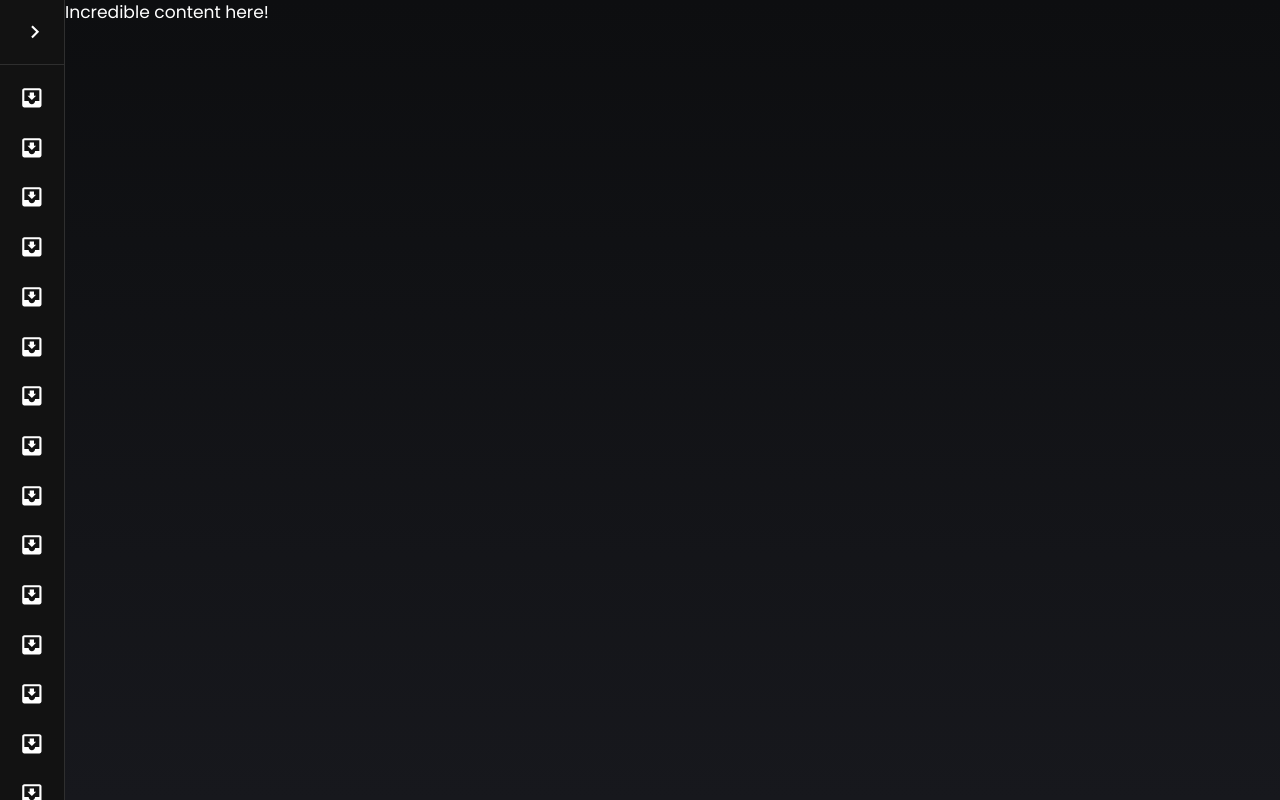
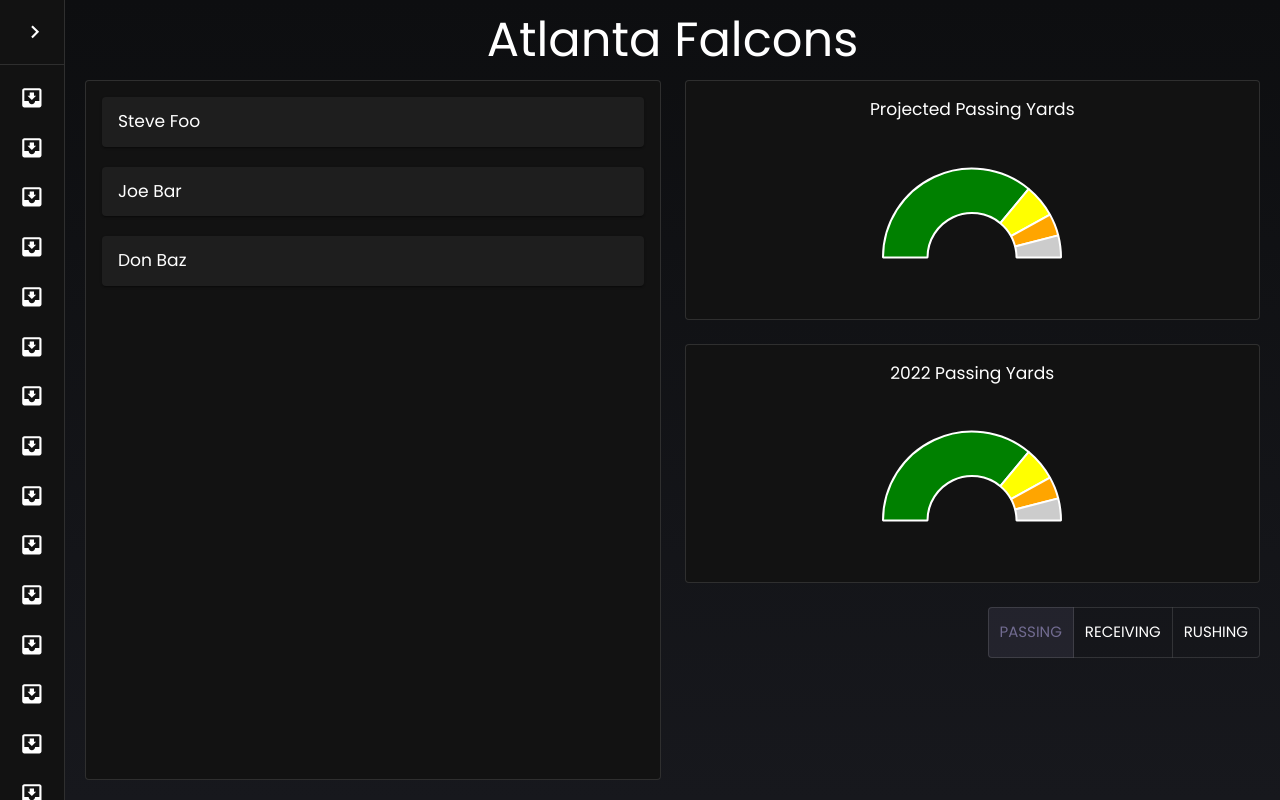
Before and after one commit to mknaw/touchdown-teller, a Next.js app: page / in a window 1280 px wide. Built offline with nearby package versions, Linux system fonts and the light colour scheme.

Commit message:
redesign mock

```diff
--- /dev/null
+++ b/app/components/Card.tsx
@@ -0,0 +1,10 @@
+import Paper from '@mui/material/Paper';
+
+export default function Card({ children }: { children: React.ReactNode }) {
+  return (
+    <Paper variant='outlined' sx={{ p: 2, height: 1 }}>
+      {/* TODO maybe should _actually_ use `Card` here, but who knows */}
+      {children}
+    </Paper>
+  );
+}
--- /dev/null
+++ b/app/components/DoughnutChart.tsx
@@ -0,0 +1,113 @@
+'use client';
+
+import { Doughnut } from 'react-chartjs-2';
+
+import { ArcElement, Chart as ChartJS, Tooltip } from 'chart.js';
+
+// TODO customize this code, prolly
+const plugins = [
+  {
+    afterUpdate: function (chart) {
+      let a = chart.config.data.datasets.length - 1;
+      for (const i in chart.config.data.datasets) {
+        for (
+          let j = chart.config.data.datasets[i].data.length - 1;
+          j >= 0;
+          --j
+        ) {
+          if (Number(j) == chart.config.data.datasets[i].data.length - 1)
+            continue;
+          const arc = chart.getDatasetMeta(i).data[j];
+          arc.round = {
+            x: (chart.chartArea.left + chart.chartArea.right) / 2,
+            y: (chart.chartArea.top + chart.chartArea.bottom) / 2,
+            radius:
+              chart.innerRadius +
+              chart.radiusLength / 2 +
+              a * chart.radiusLength,
+            thickness: chart.radiusLength / 2 - 1,
+            // backgroundColor: arc._model.backgroundColor,
+          };
+        }
+        a--;
+      }
+    },
+
+    //afterDraw: function (chart) {
+    //  const ctx = chart.ctx;
+    //  for (const i in chart.config.data.datasets) {
+    //    for (
+    //      let j = chart.config.data.datasets[i].data.length - 1;
+    //      j >= 0;
+    //      --j
+    //    ) {
+    //      if (Number(j) == chart.config.data.datasets[i].data.length - 1)
+    //        continue;
+    //      const arc = chart.getDatasetMeta(i).data[j];
+    //      const endAngle = Math.PI / 2 - arc.endAngle;
+
+    //      ctx.save();
+    //      ctx.translate(arc.round.x, arc.round.y * 2);
+    //      console.log(arc);
+    //      ctx.fillStyle = arc.round.backgroundColor;
+    //      ctx.beginPath();
+    //      const startAngle = arc.startAngle;
+    //      ctx.arc(arc.round.radius * Math.sin(startAngle), arc.round.radius * Math.cos(startAngle), arc.round.thickness, 0, 2 * Math.PI);
+    //      ctx.arc(
+    //        arc.round.radius * Math.sin(endAngle),
+    //        arc.round.radius * Math.cos(endAngle),
+    //        arc.round.thickness,
+    //        0,
+    //        2 * Math.PI
+    //      );
+    //      ctx.closePath();
+    //      ctx.fill();
+    //      ctx.restore();
+    //    }
+    //  }
+    //},
+  },
+];
+
+export default function DoughnutChart() {
+  ChartJS.register(ArcElement, Tooltip);
+
+  return (
+    <Doughnut
+      redraw={true}
+      // updateMode ?
+      legend={{ display: false }}
+      plugins={plugins}
+      options={{
+        elements: {
+          center: {
+            // the longest text that could appear in the center
+            maxText: '100%',
+            text: '67%',
+            fontColor: '#FF6684',
+            fontFamily: '\'Helvetica Neue\', \'Helvetica\', \'Arial\', sans-serif',
+            fontStyle: 'normal',
+            // fontSize: 12,
+            // if a fontSize is NOT specified, we will scale (within the below limits) maxText to take up the maximum space in the center
+            // if these are not specified either, we default to 1 and 256
+            minFontSize: 1,
+            maxFontSize: 256,
+          },
+        },
+        legend: false,
+        rotation: -90,
+        circumference: 180,
+      }}
+      data={{
+        labels: ['Steve Foo', 'Joe Bar', 'Don Baz'],
+        datasets: [
+          {
+            data: [90, 15, 10, 10],
+            backgroundColor: ['green', 'yellow', 'orange', '#ccc'],
+            hoverBackgroundColor: ['green', 'yellow', 'orange', '#ccc'],
+          },
+        ],
+      }}
+    />
+  );
+}
--- /dev/null
+++ b/app/components/Mock.tsx
@@ -0,0 +1,112 @@
+'use client';
+
+import Accordion from '@mui/material/Accordion';
+import AccordionDetails from '@mui/material/AccordionDetails';
+import AccordionSummary from '@mui/material/AccordionSummary';
+import Box from '@mui/material/Box';
+import Grid from '@mui/material/Grid';
+import Slider from '@mui/material/Slider';
+import Stack from '@mui/material/Stack';
+import ToggleButton from '@mui/material/ToggleButton';
+import ToggleButtonGroup from '@mui/material/ToggleButtonGroup';
+import Typography from '@mui/material/Typography';
+
+import Card from 'app/components/Card';
+import DoughnutChart from 'app/components/DoughnutChart';
+
+function PlayerPassingPanel() {
+  return (
+    <Stack>
+      <Box>
+        <Typography>Yards per attempt</Typography>
+        <Slider />
+      </Box>
+      <Box>
+        <Typography>Completion percentage</Typography>
+        <Slider />
+      </Box>
+      <Box>
+        <Typography>Touchdown percentage</Typography>
+        <Slider />
+      </Box>
+    </Stack>
+  );
+}
+
+function PlayerPanel({ name }: { name: string }) {
+  return (
+    <Stack className={'w-full mb-5'}>
+      <Accordion>
+        <AccordionSummary>
+          <Box className={'w-full'}>
+            <Typography className={'text-xl'}>{name}</Typography>
+          </Box>
+        </AccordionSummary>
+        <AccordionDetails>
+          <PlayerPassingPanel />
+        </AccordionDetails>
+      </Accordion>
+    </Stack>
+  );
+}
+
+function DoughnutCard() {
+  return (
+    <div className={'flex h-full justify-center'}>
+      <div className={'flex w-1/3 justify-center'}>
+        <DoughnutChart />
+      </div>
+    </div>
+  );
+}
+
+export default function Mock() {
+  return (
+    <div className={'flex h-full mx-5 pb-5'}>
+      <Grid container alignItems='stretch' justifyContent='stretch' spacing={3}>
+        <Grid item xs={6}>
+          <Card>
+            <PlayerPanel name={'Steve Foo'} />
+            <PlayerPanel name={'Joe Bar'} />
+            <PlayerPanel name={'Don Baz'} />
+          </Card>
+        </Grid>
+        <Grid item xs={6}>
+          <Grid container direction='column' spacing={3}>
+            <Grid item xs={5}>
+              <Card>
+                <Typography className={'text-xl w-full text-center'}>
+                  Projected Passing Yards
+                </Typography>
+                <DoughnutCard />
+              </Card>
+            </Grid>
+            <Grid item xs={5}>
+              <Card>
+                <Typography className={'text-xl w-full text-center'}>
+                  2022 Passing Yards
+                </Typography>
+                <DoughnutCard />
+              </Card>
+            </Grid>
+            <Grid item xs={2}>
+              <div className={'flex justify-end'}>
+                <ToggleButtonGroup
+                  color='primary'
+                  value={'passing'}
+                  exclusive
+                  //onChange={handleChange}
+                  aria-label='Platform'
+                >
+                  <ToggleButton value='passing'>Passing</ToggleButton>
+                  <ToggleButton value='receiving'>Receiving</ToggleButton>
+                  <ToggleButton value='rushing'>Rushing</ToggleButton>
+                </ToggleButtonGroup>
+              </div>
+            </Grid>
+          </Grid>
+        </Grid>
+      </Grid>
+    </div>
+  );
+}
--- a/app/layout.tsx
+++ b/app/layout.tsx
@@ -16,7 +16,7 @@ export default function RootLayout({
   children: React.ReactNode;
 }) {
   return (
-    <html lang="en" className={poppins.className}>
+    <html lang='en' className={poppins.className}>
       <body>
         <ThemeProvider>
           <Nav>{children}</Nav>
--- a/app/page.tsx
+++ b/app/page.tsx
@@ -1,3 +1,13 @@
+import { TeamKey } from './types';
+
+import Header from 'app/components/Header';
+import Mock from 'app/components/Mock';
+
 export default async function Home() {
-  return <div className="min-h-screen">Incredible content here!</div>;
+  return (
+    <main className='w-full flex h-screen flex-col justify-stretch'>
+      <Header team={'ATL' as TeamKey} />
+      <Mock />
+    </main>
+  );
 }
--- a/app/teams/[teamKey]/page.tsx
+++ b/app/teams/[teamKey]/page.tsx
@@ -78,8 +78,9 @@ export default async function Page({ params: { teamKey } }: Props) {
   const players = team.players;
   const games = [...team.homeGames, ...team.awayGames];
 
+  // TODO believe this `main` should just be in the `layout`
   return (
-    <main className="w-full flex min-h-screen flex-col justify-stretch">
+    <main className='w-full flex min-h-screen flex-col justify-stretch'>
       <Header team={teamKey} />
       <ProjectionPanel team={team} games={games} players={players} />
     </main>
--- a/package.json
+++ b/package.json
@@ -19,11 +19,13 @@
     "@types/react": "18.2.8",
     "@types/react-dom": "18.2.4",
     "autoprefixer": "10.4.14",
+    "chart.js": "^4.3.0",
     "classnames": "^2.3.2",
     "eslint-config-next": "13.4.4",
     "next": "13.4.4",
     "postcss": "8.4.24",
     "react": "18.2.0",
+    "react-chartjs-2": "^5.2.0",
     "react-dom": "18.2.0",
     "tailwindcss": "3.3.2",
     "use-indexeddb": "^2.0.2"
```
Also changed, not shown: 1 other file (tests, documents, lock files or other folders).
